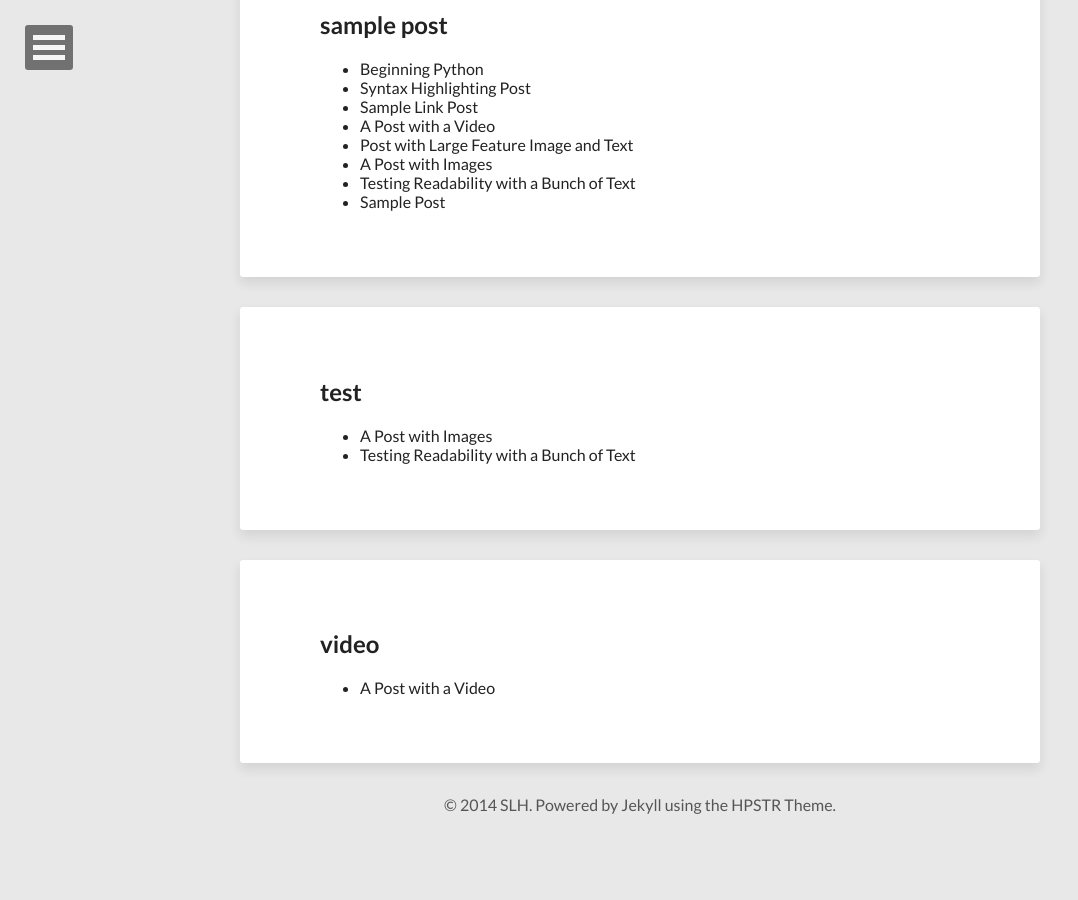
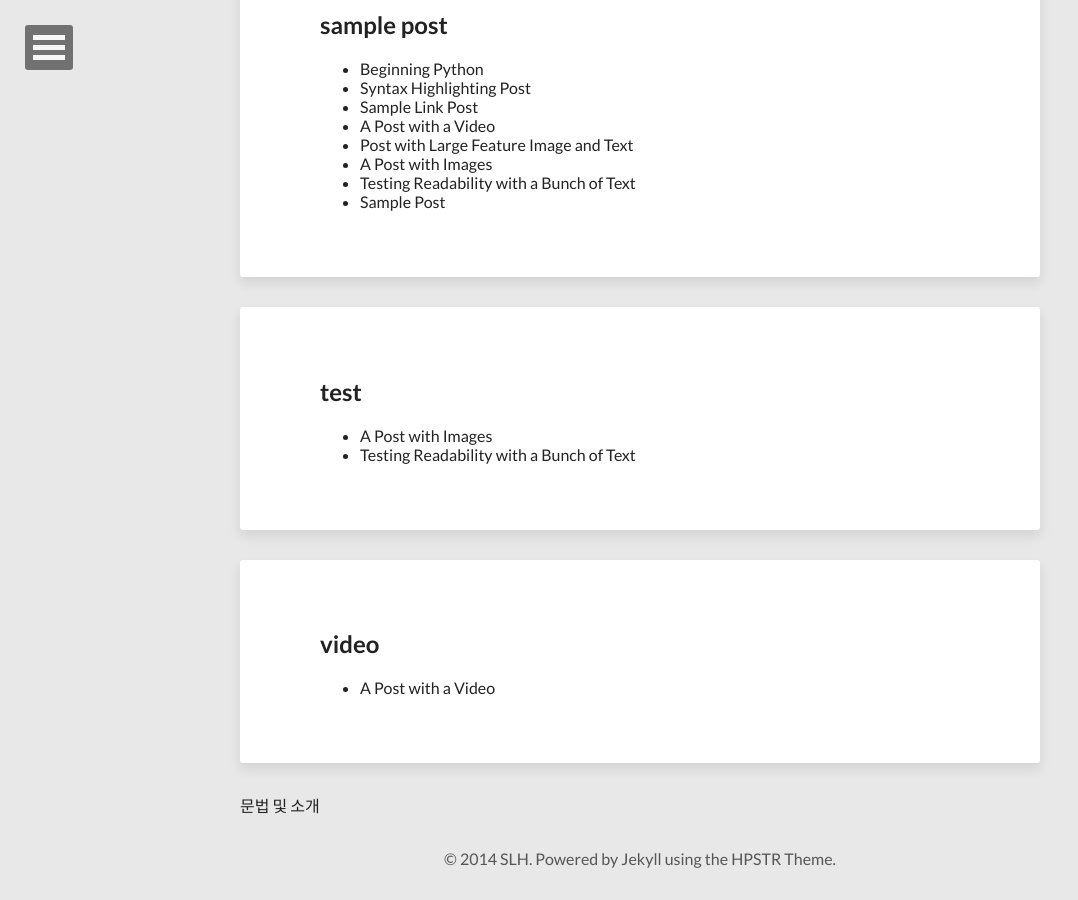
Before and after one commit to geoncheollee/geonblog, a Jekyll site: the page built from lecture_1.html, in a window 1280 px wide and 900 px high, scrolled down 1730 px. Shown: the whole window, without its empty margins (0-1078 px from the left). Built offline with Jekyll 4.4.1, drawn with Linux system fonts in a browser that asks for light colours; nearby versions of some CDN libraries; before the commit the page ends 2576 px from its top, so only the background shows below that.

Commit message:
Update lecture_1.html

```diff
--- a/lecture_1.html
+++ b/lecture_1.html
@@ -26,3 +26,5 @@ description: "파이썬 정의와 간단한 문법 소개"
 		</ul>
 	</article><!-- /.hentry -->
 {% endunless %}{% endfor %}
+
+문법 및 소개
```
